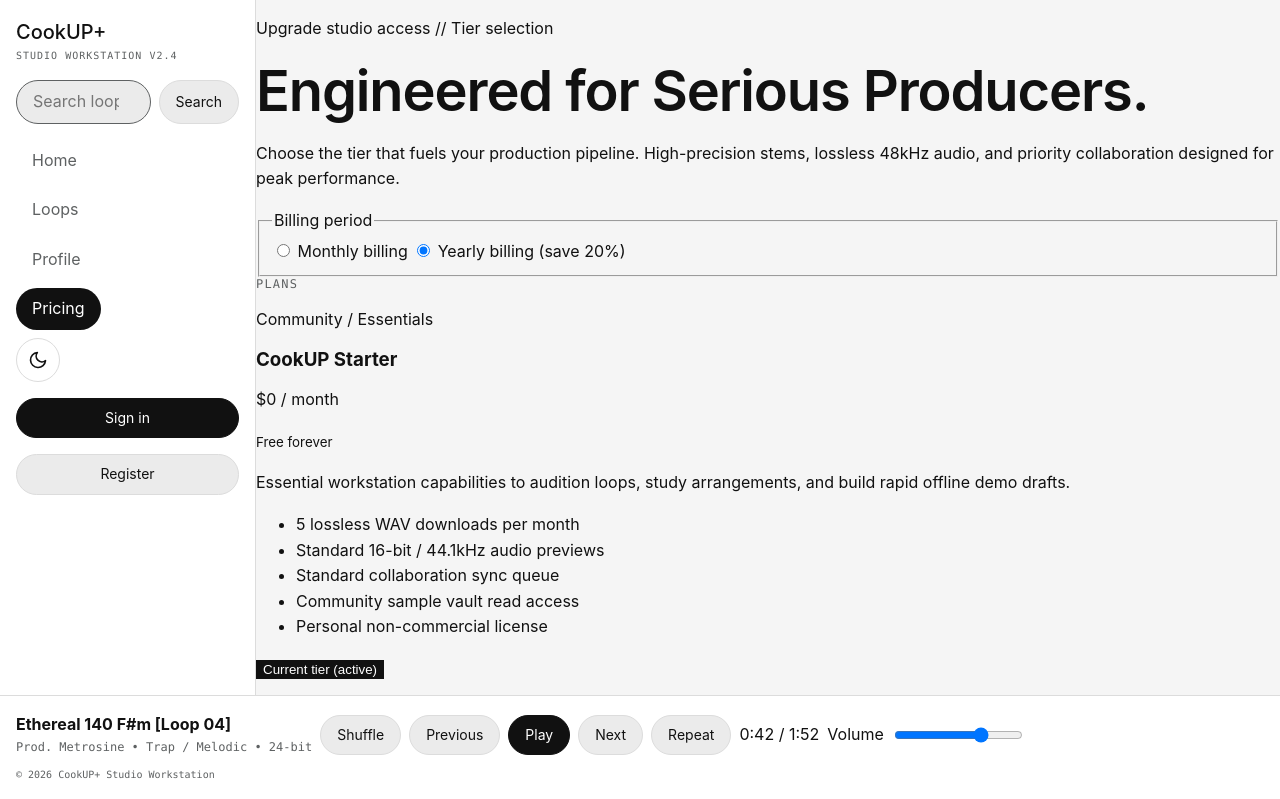
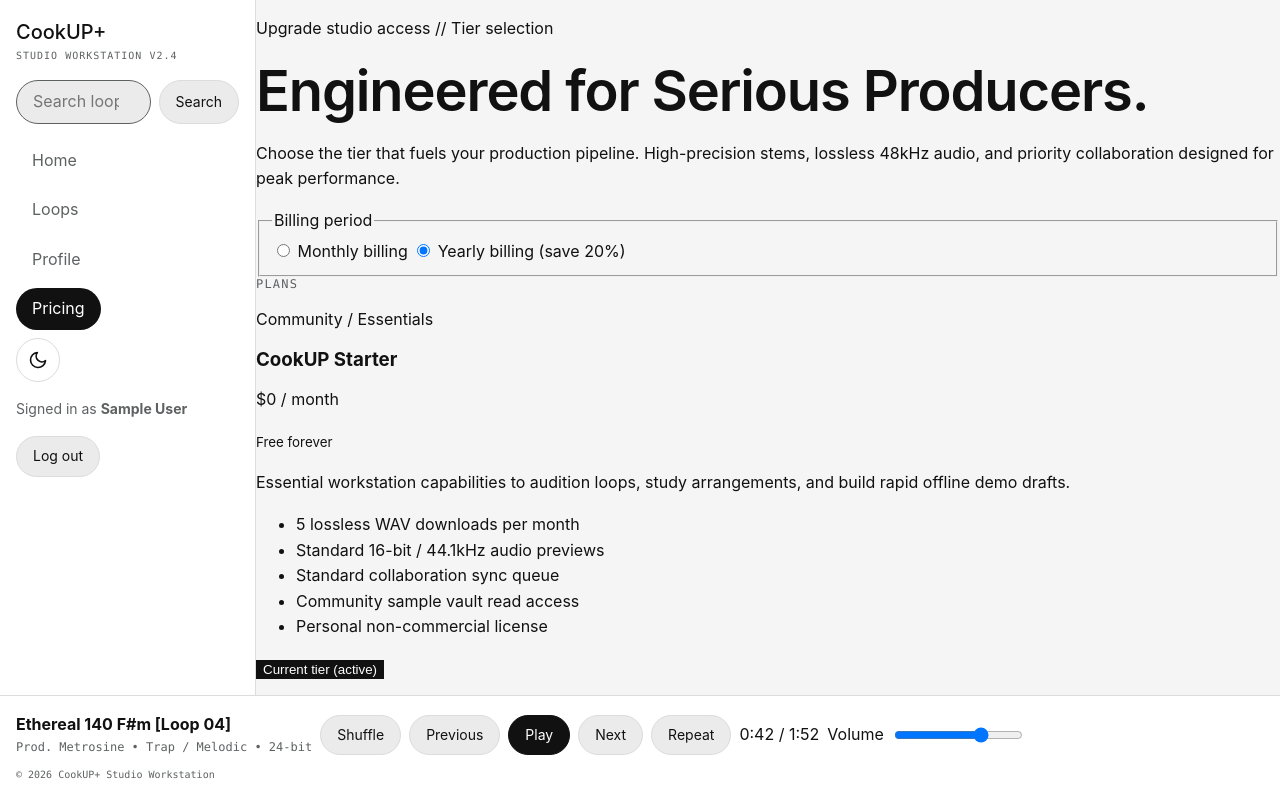
Before and after one commit to meneluero/CookUP, a PHP site: page /pricing in a window 1280 px wide. Shown: the top 799 px of the page. Run offline with PHP 8.4, Linux system fonts and the light colour scheme; the visitor is signed in with stand-in values (Sample User, id 1); some libraries are stand-ins or nearby versions.

Commit message:
feat: show signed-in user and logout button in header

```diff
--- a/public/css/style.css
+++ b/public/css/style.css
@@ -246,6 +246,13 @@ select {
   gap: var(--space-1);
   order: 3;
   width: 100%;
+}
+
+/* "Signed in as ..." obok przycisku wylogowania */
+.current-user {
+  margin: 0;
+  font-size: var(--text-sm);
+  color: var(--color-muted);
 }
 
 /* lista linkow i przelacznik motywu w jednym rzedzie */
--- a/public/views/partials/header.html.php
+++ b/public/views/partials/header.html.php
@@ -12,6 +12,15 @@
 
     <?php require __DIR__ . '/nav.html.php'; ?>
 
-    <a href="/login" class="button button--primary">Sign in</a>
-    <a href="/register" class="button">Register</a>
+    <?php if ($currentUserName !== null): ?>
+        <p class="current-user">Signed in as <strong><?= htmlspecialchars($currentUserName) ?></strong></p>
+        <!-- wylogowanie zmienia stan, więc to formularz POST z tokenem CSRF, a nie zwykły link -->
+        <form action="/logout" method="post">
+            <input type="hidden" name="csrfToken" value="<?= htmlspecialchars($csrfToken) ?>">
+            <button type="submit" class="button">Log out</button>
+        </form>
+    <?php else: ?>
+        <a href="/login" class="button button--primary">Sign in</a>
+        <a href="/register" class="button">Register</a>
+    <?php endif; ?>
 </header>
```
